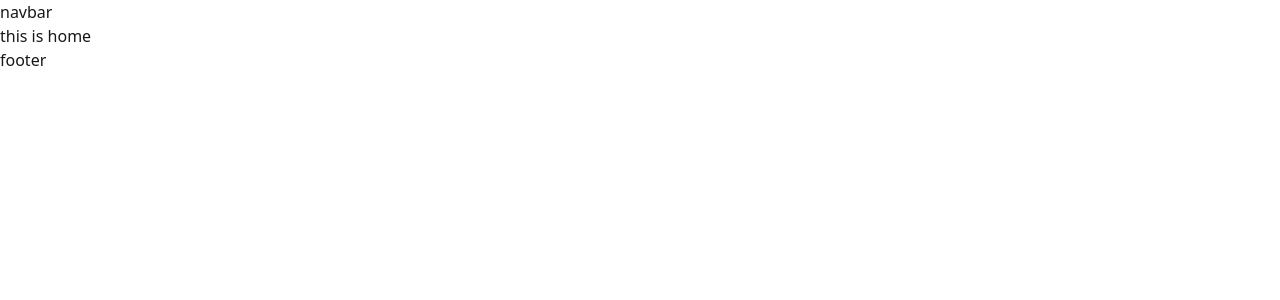
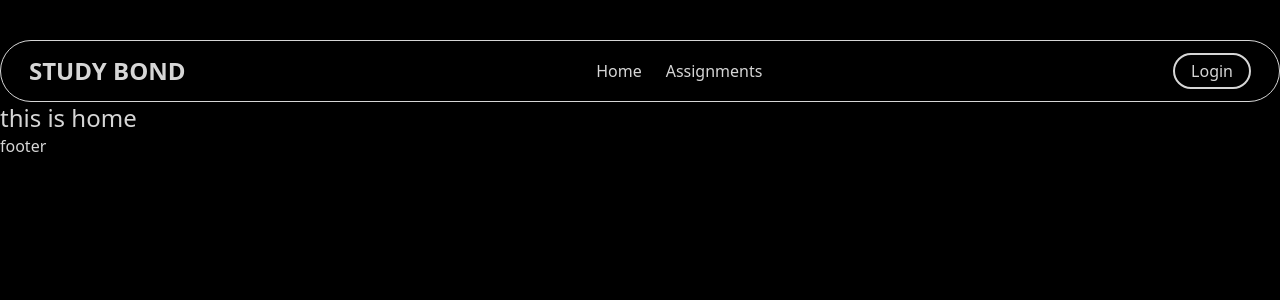
Before and after one commit to rashikdev/StudyBond, a React (Vite) app: page / in a window 1280 px wide. Shown: the top 300 px of the page. Built offline with nearby package versions, Linux system fonts and the light colour scheme.

Commit message:
add navbar

```diff
--- a/index.html
+++ b/index.html
@@ -1,8 +1,8 @@
 <!DOCTYPE html>
-<html lang="en">
+<html lang="en" data-theme="black">
   <head>
     <meta charset="UTF-8" />
-    <link rel="icon" type="image/svg+xml" href="/vite.svg" />
+    <link rel="icon" type="image/svg+xml" href="./src/assets/logo.png" />
     <meta name="viewport" content="width=device-width, initial-scale=1.0" />
     <title>Study Bond</title>
   </head>
--- a/package.json
+++ b/package.json
@@ -11,8 +11,10 @@
   },
   "dependencies": {
     "@tailwindcss/vite": "^4.1.8",
+    "hamburger-react": "^2.5.2",
     "react": "^19.1.0",
     "react-dom": "^19.1.0",
+    "react-icons": "^5.5.0",
     "react-router": "^7.6.1",
     "tailwindcss": "^4.1.8"
   },
--- /dev/null
+++ b/src/components/Navbar.jsx
@@ -0,0 +1,45 @@
+import React, { useState } from "react";
+import ThemeToggleBtn from "./ThemeToggleBtn";
+import { NavLink } from "react-router";
+// import userlogo from "../assets/user.png";
+import Hamburger from "hamburger-react";
+const Navbar = () => {
+  const [isOpen, setOpen] = useState(false);
+  const links = (
+    <>
+      <NavLink to="/">Home</NavLink>
+      <NavLink to="/">Assignments</NavLink>
+    </>
+  );
+  const handleMenu = () => {
+    setOpen(!isOpen);
+  };
+  return (
+    <div className="flex justify-between items-center md:py-3 py-1 md:px-7 px-4 border rounded-full mt-10 relative">
+      <button onClick={handleMenu} className="md:hidden">
+        <Hamburger size={26}></Hamburger>
+      </button>
+      {isOpen && (
+        <div className="w-30 h-[30vh] bg-[red] absolute left-0 top-20">
+          <ul className="flex flex-col gap-1">{links}</ul>
+        </div>
+      )}
+      <h1 className="md:text-2xl font-semibold uppercase">Study Bond</h1>
+      <div>
+        <ul className="gap-6 hidden md:flex">{links}</ul>
+      </div>
+      <div>
+        <div className="flex items-center gap-5">
+          {/* <img
+            src={userlogo}
+            alt="logo"
+            className="w-10 rounded-full border-3 border-green-500"
+          /> */}
+          <button className="border-2 rounded-full px-4 py-1 cursor-pointer">Login</button>
+        </div>
+      </div>
+    </div>
+  );
+};
+
+export default Navbar;
--- /dev/null
+++ b/src/components/ThemeToggleBtn.jsx
@@ -0,0 +1,32 @@
+import React from "react";
+
+const ThemeToggleBtn = () => {
+  return (
+    <div>
+      <label className="swap swap-rotate">
+        {/* this hidden checkbox controls the state */}
+        <input type="checkbox" className="theme-controller" value="light" />
+
+        {/* sun icon */}
+        <svg
+          className="swap-off h-10 w-10 fill-current"
+          xmlns="http://www.w3.org/2000/svg"
+          viewBox="0 0 24 24"
+        >
+          <path d="M5.64,17l-.71.71a1,1,0,0,0,0,1.41,1,1,0,0,0,1.41,0l.71-.71A1,1,0,0,0,5.64,17ZM5,12a1,1,0,0,0-1-1H3a1,1,0,0,0,0,2H4A1,1,0,0,0,5,12Zm7-7a1,1,0,0,0,1-1V3a1,1,0,0,0-2,0V4A1,1,0,0,0,12,5ZM5.64,7.05a1,1,0,0,0,.7.29,1,1,0,0,0,.71-.29,1,1,0,0,0,0-1.41l-.71-.71A1,1,0,0,0,4.93,6.34Zm12,.29a1,1,0,0,0,.7-.29l.71-.71a1,1,0,1,0-1.41-1.41L17,5.64a1,1,0,0,0,0,1.41A1,1,0,0,0,17.66,7.34ZM21,11H20a1,1,0,0,0,0,2h1a1,1,0,0,0,0-2Zm-9,8a1,1,0,0,0-1,1v1a1,1,0,0,0,2,0V20A1,1,0,0,0,12,19ZM18.36,17A1,1,0,0,0,17,18.36l.71.71a1,1,0,0,0,1.41,0,1,1,0,0,0,0-1.41ZM12,6.5A5.5,5.5,0,1,0,17.5,12,5.51,5.51,0,0,0,12,6.5Zm0,9A3.5,3.5,0,1,1,15.5,12,3.5,3.5,0,0,1,12,15.5Z" />
+        </svg>
+
+        {/* moon icon */}
+        <svg
+          className="swap-on h-10 w-10 fill-current"
+          xmlns="http://www.w3.org/2000/svg"
+          viewBox="0 0 24 24"
+        >
+          <path d="M21.64,13a1,1,0,0,0-1.05-.14,8.05,8.05,0,0,1-3.37.73A8.15,8.15,0,0,1,9.08,5.49a8.59,8.59,0,0,1,.25-2A1,1,0,0,0,8,2.36,10.14,10.14,0,1,0,22,14.05,1,1,0,0,0,21.64,13Zm-9.5,6.69A8.14,8.14,0,0,1,7.08,5.22v.27A10.15,10.15,0,0,0,17.22,15.63a9.79,9.79,0,0,0,2.1-.22A8.11,8.11,0,0,1,12.14,19.73Z" />
+        </svg>
+      </label>
+    </div>
+  );
+};
+
+export default ThemeToggleBtn;
--- a/src/index.css
+++ b/src/index.css
@@ -1,2 +1,6 @@
 @import "tailwindcss";
 @plugin "daisyui";
+
+@plugin "daisyui" {
+  themes: all;
+}
--- a/src/mainlayoute/MainLayoute.jsx
+++ b/src/mainlayoute/MainLayoute.jsx
@@ -1,10 +1,11 @@
 import React from "react";
 import { Outlet } from "react-router";
+import Navbar from "../components/Navbar";
 
 const MainLayoute = () => {
   return (
     <div>
-      <h2>navbar</h2>
+      <Navbar></Navbar>
       <Outlet />
       <h3>footer</h3>
     </div>
--- a/src/pages/Home.jsx
+++ b/src/pages/Home.jsx
@@ -1,9 +1,9 @@
-import React from 'react';
+import React from "react";
 
 const Home = () => {
   return (
     <div>
-      <h2>this is home</h2>
+      <h2 className="text-2xl">this is home</h2>
     </div>
   );
 };
--- a/src/pages/Register.jsx
+++ b/src/pages/Register.jsx
@@ -1,9 +1,48 @@
-import React from 'react';
+import React from "react";
+import { Link } from "react-router";
 
 const Register = () => {
   return (
-    <div>
-      <h2>this is register page</h2>
+    <div className="min-h-screen flex flex-col lg:flex-row items-center justify-center">
+      <div className="flex items-center justify-center">
+        <form className="relative bg-white/30 backdrop-blur-md p-8 rounded-2xl border border-white/30 shadow-xl flex flex-col items-center space-y-4 text-white">
+          <h2 className="text-2xl font-semibold">Register</h2>
+          <input
+            type="text"
+            placeholder="Name"
+            required
+            className="w-full px-4 py-2 rounded-full bg-transparent border border-white/30 text-white placeholder-white/70 shadow-inner focus:outline-none focus:bg-white/30 focus:shadow-lg transition"
+          />
+          <input
+            type="email"
+            placeholder="Email"
+            required
+            className="w-full px-4 py-2 rounded-full bg-transparent border border-white/30 text-white placeholder-white/70 shadow-inner focus:outline-none focus:bg-white/30 focus:shadow-lg transition"
+          />
+          <input
+            type="password"
+            placeholder="Password"
+            required
+            className="w-full px-4 py-2 rounded-full bg-transparent border border-white/30 text-white placeholder-white/70 shadow-inner focus:outline-none focus:bg-white/30 focus:shadow-lg transition"
+          />
+          <input
+            type="submit"
+            value="Sign Up"
+            className="cursor-pointer bg-white/40 font-bold px-6 py-2 rounded-full transition hover:scale-95"
+          />
+
+          <h5 className="text-sm">
+            Already have an account?{" "}
+            <Link
+              to="/login"
+              className="bg-white/20 text-white text-xs font-semibold px-2 py-1 rounded ml-1 hover:underline"
+            >
+              Sign In
+            </Link>
+          </h5>
+        </form>
+      </div>
+      <div className="border">lottifiles</div>
     </div>
   );
 };
```
Also changed, not shown: src/assets/user.png (added), 1 other file (tests, documents, lock files or other folders).
